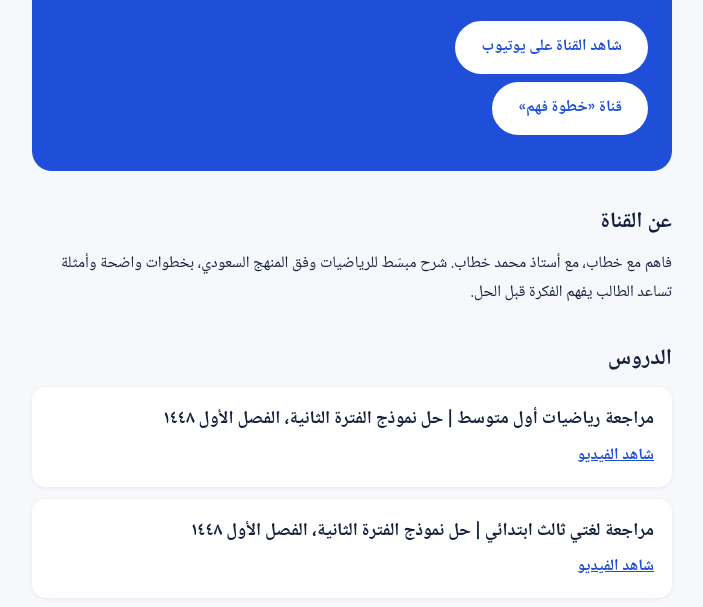
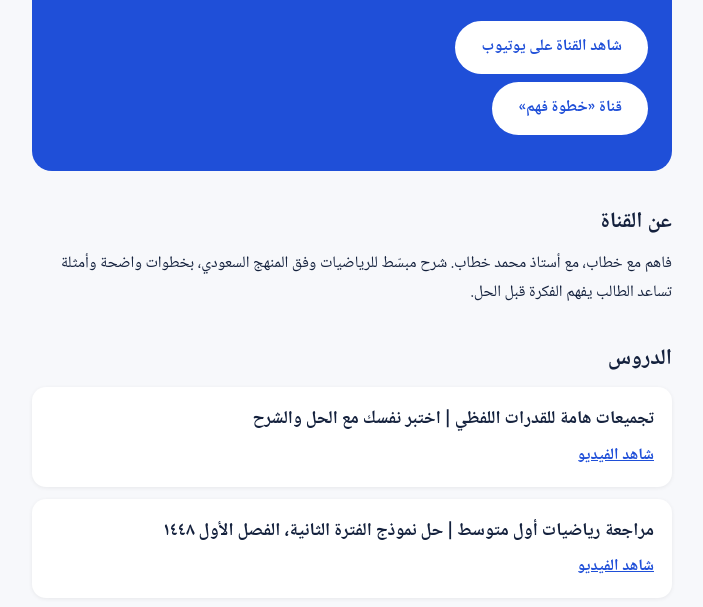
Before and after one commit to fahemkhattab/fahemkhattab.github.io, a plain HTML site: page index.html in a window 1280 px wide. Shown: the part 186-793 px from the top of the page, without its empty margins (288-991 px from the left). Drawn offline with Linux system fonts and the light colour scheme.

Commit message:
Add important collections for verbal abilities

```diff
--- a/index.html
+++ b/index.html
@@ -38,7 +38,7 @@ p{margin:0}
 </section>
 <section>
 <h2>الدروس</h2>
-<div class="cards"><div class="card"><h3>مراجعة رياضيات أول متوسط | حل نموذج الفترة الثانية، الفصل الأول ١٤٤٨</h3><a href="https://youtu.be/qur1_kVBGAk">شاهد الفيديو</a></div><div class="card"><h3>مراجعة لغتي ثالث ابتدائي | حل نموذج الفترة الثانية، الفصل الأول ١٤٤٨</h3><a href="https://youtu.be/UtkmcKtypTw">شاهد الفيديو</a></div><div class="card"><h3>مراجعة علوم رابع ابتدائي | حل نموذج الفترة الثانية، الفصل الأول ١٤٤٨</h3><a href="https://youtu.be/9KH5xE62A6o">شاهد الفيديو</a></div><div class="card"><h3>لعبة مراجعة الضرب | ثالث ابتدائي | الفترة الثانية، الفصل الأول ١٤٤٨</h3><a href="https://youtu.be/yaBrIiRM1-E">شاهد الفيديو</a></div><div class="card"><h3>لعبة الرياضيات</h3><a href="https://agent.pally.com/s/0e43c6b61a5fe79360abde613979847b">العب الآن</a></div></div>
+<div class="cards"><div class="card"><h3>تجميعات هامة للقدرات اللفظي | اختبر نفسك مع الحل والشرح</h3><a href="https://youtu.be/qXroZinPp5M">شاهد الفيديو</a></div><div class="card"><h3>مراجعة رياضيات أول متوسط | حل نموذج الفترة الثانية، الفصل الأول ١٤٤٨</h3><a href="https://youtu.be/qur1_kVBGAk">شاهد الفيديو</a></div><div class="card"><h3>مراجعة لغتي ثالث ابتدائي | حل نموذج الفترة الثانية، الفصل الأول ١٤٤٨</h3><a href="https://youtu.be/UtkmcKtypTw">شاهد الفيديو</a></div><div class="card"><h3>مراجعة علوم رابع ابتدائي | حل نموذج الفترة الثانية، الفصل الأول ١٤٤٨</h3><a href="https://youtu.be/9KH5xE62A6o">شاهد الفيديو</a></div><div class="card"><h3>لعبة مراجعة الضرب | ثالث ابتدائي | الفترة الثانية، الفصل الأول ١٤٤٨</h3><a href="https://youtu.be/yaBrIiRM1-E">شاهد الفيديو</a></div><div class="card"><h3>لعبة الرياضيات</h3><a href="https://agent.pally.com/s/0e43c6b61a5fe79360abde613979847b">العب الآن</a></div></div>
 </section>
 </main>
 </body>
```
